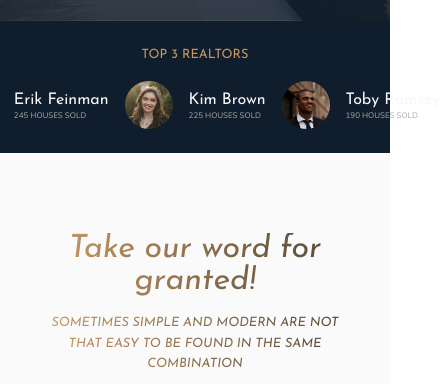
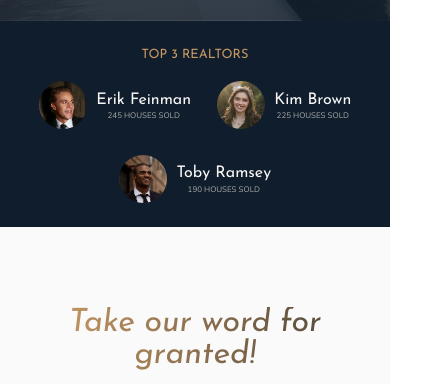
Before and after one commit to RobicaCodeaza/PropertyNexter, a website built with Parcel: page index.html in a window 390 px wide. Shown: the part 445-829 px from the top of the page, 440 px wide, since content can reach past the window. Built offline with nearby package versions, Linux system fonts and the light colour scheme; files whose address does not match are found by name.

Commit message:
Responsive modifications

```diff
--- a/index.html
+++ b/index.html
@@ -121,6 +121,7 @@
       <div class="header__realtors">
         <h3 class="heading-3">Top 3 realtors</h3>
         <div class="header__realtors__list">
+          <div class="header__realtors__item">
             <picture>
               <source
                 srcset="
@@ -143,7 +144,9 @@
               <h4 class="heading-4 heading-4--light">Erik Feinman</h4>
               <p class="header__realtors__sold">245 houses sold</p>
             </div>
+          </div>
 
+          <div class="header__realtors__item">
             <picture>
               <source
                 srcset="
@@ -165,7 +168,9 @@
               <h4 class="heading-4 heading-4--light">Kim Brown</h4>
               <p class="header__realtors__sold">225 houses sold</p>
             </div>
+          </div>
 
+          <div class="header__realtors__item">
             <picture>
               <source
                 srcset="
@@ -186,6 +191,7 @@
             <div class="header__realtors__details">
               <h4 class="heading-4 heading-4--light">Toby Ramsey</h4>
               <p class="header__realtors__sold">190 houses sold</p>
+            </div>
           </div>
         </div>
       </div>
--- a/src/sass/layout/_header.scss
+++ b/src/sass/layout/_header.scss
@@ -86,20 +86,29 @@
     @include respond(tab-port) {
       grid-column: 1/-1;
     }
-
+    &__details {
+      display: flex;
+      align-items: center;
+      flex-direction: column;
+      justify-content: center;
+    }
     &__list {
       display: grid;
-      grid-template-columns: min-content max-content;
+      grid-template-columns: max-content;
       gap: 5vh 2rem;
       align-items: center;
 
       @include respond(tab-port) {
-        grid-template-columns: repeat(3, min-content max-content);
+        // grid-template-columns: repeat(auto-fit, min-content max-content);
+        display: flex;
+        flex-wrap: wrap;
+        gap: 3.2rem;
+        justify-content: center;
       }
-
-      @include respond(phone) {
-        // grid-template-columns: min-content max-content;
-      }
+    }
+    &__item {
+      display: flex;
+      gap: 1.2rem;
     }
     &__img {
       width: 6rem;
```
Lines whose indentation alone changed are shown as unchanged.
